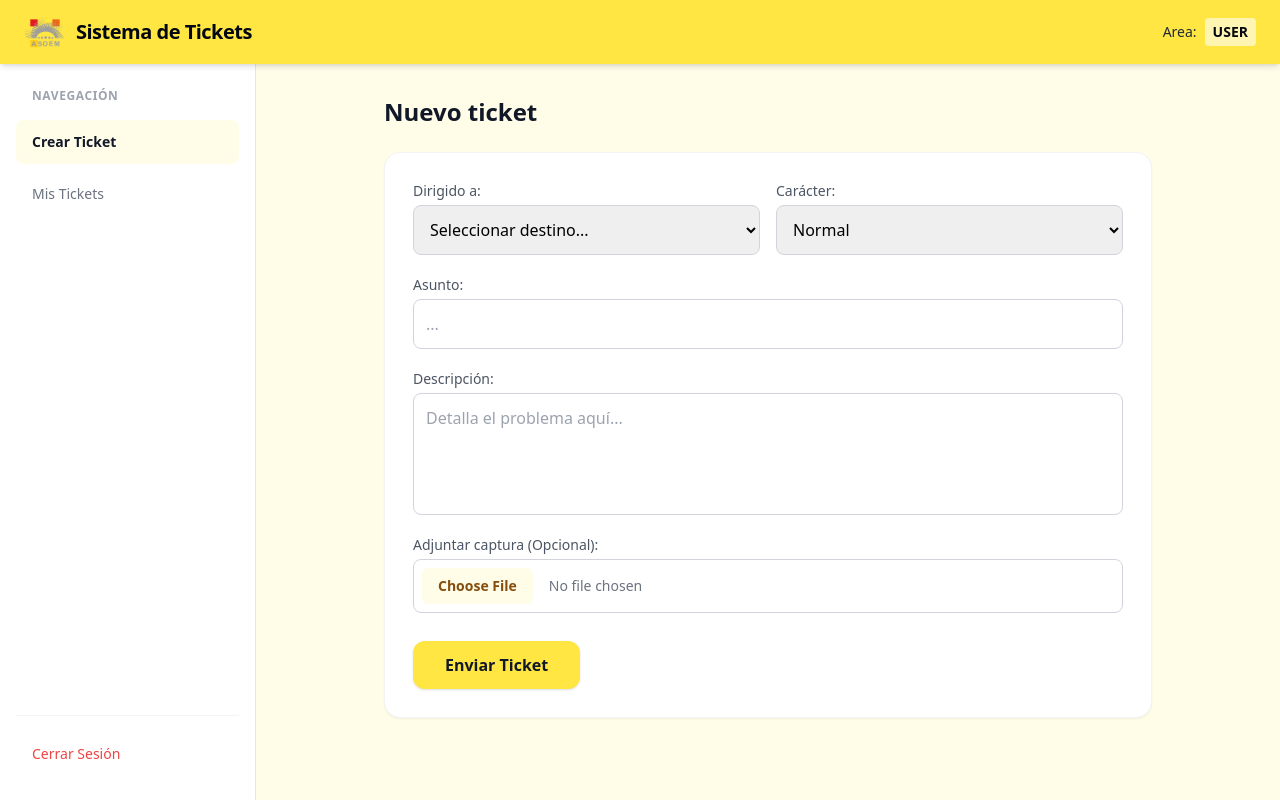
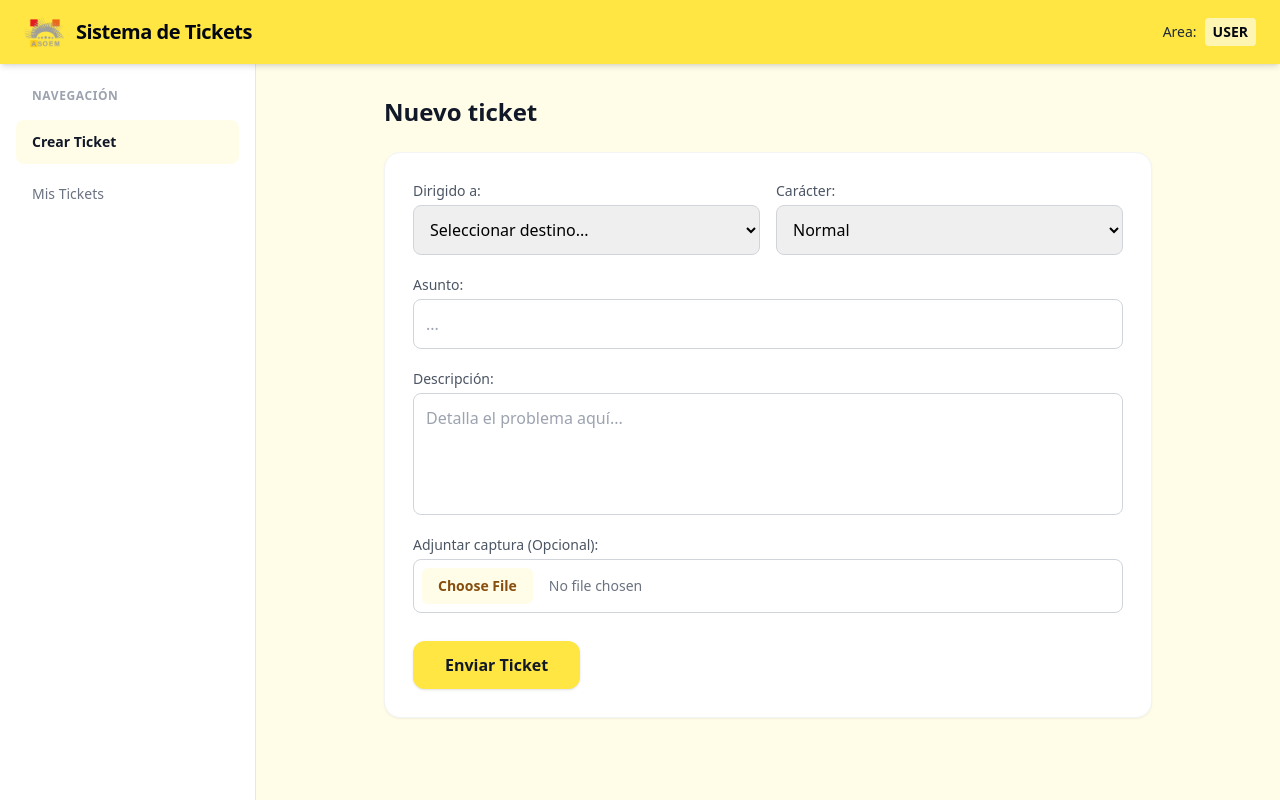
Before and after one commit to Emiliozalva/sistema-tickets, a React (Vite) app: page /panel in a window 1280 px wide. Built offline with nearby package versions, Linux system fonts and the light colour scheme; no server answers; sample sign-in values are in the browser's storage.

Commit message:
Tipeo de area y boton de cerrar sesion elimnado

```diff
--- a/src/components/layout/Navbar.jsx
+++ b/src/components/layout/Navbar.jsx
@@ -3,7 +3,14 @@ import logoImg from "../../assets/logoAsoem.png";
 
 export default function Navbar() {
   const { user } = useAuth();
-  const areaUsuario = user?.email?.split('@')[0]?.toUpperCase() || "ÁREA";
+
+
+  const areaGuardada = localStorage.getItem("areaUsuarioSSO");
+
+
+  const areaUsuario = areaGuardada
+    ? areaGuardada.toUpperCase()
+    : user?.email?.split('@')[0]?.toUpperCase() || "ÁREA";
 
   return (
     <header className="fixed top-0 left-0 right-0 h-16 bg-amarillo-vivo shadow-md z-50 flex items-center justify-between px-4 md:px-6">
--- a/src/components/layout/SidebarArea.jsx
+++ b/src/components/layout/SidebarArea.jsx
@@ -1,22 +1,10 @@
-import { NavLink, useNavigate } from "react-router-dom";
-import { auth } from "../../config/firebase";
-import { signOut } from "firebase/auth";
+import { NavLink } from "react-router-dom";
 import { useAuth } from "../../context/AuthContext";
 
 export default function SidebarArea() {
-  const navigate = useNavigate();
   const { user } = useAuth();
 
   const esAdmin = user?.email === "informatica@tickets.local";
-
-  const handleLogout = async () => {
-    try {
-      await signOut(auth);
-      navigate("/");
-    } catch (error) {
-      console.error("Error al cerrar sesión:", error);
-    }
-  };
 
   const linkClass = ({ isActive }) =>
     `flex flex-col md:flex-row items-center gap-1 md:gap-3 p-2 md:px-4 md:py-3 rounded-lg text-xs md:text-sm transition-colors duration-200
@@ -26,7 +14,7 @@ export default function SidebarArea() {
     }`;
 
   return (
-    <aside className="fixed bottom-0 left-0 right-0 h-16 bg-white border-t border-gray-200 z-40 flex flex-row justify-around items-center px-2 md:top-16 md:bottom-0 md:w-64 md:h-auto md:border-r md:border-t-0 md:flex-col md:justify-between md:px-4 md:py-6 md:items-stretch shadow-[0_-4px_6px_-1px_rgba(0,0,0,0.05)] md:shadow-none">
+    <aside className="fixed bottom-0 left-0 right-0 h-16 bg-white border-t border-gray-200 z-40 flex flex-row justify-around items-center px-2 md:top-16 md:bottom-0 md:w-64 md:h-auto md:border-r md:border-t-0 md:flex-col md:justify-start md:px-4 md:py-6 md:items-stretch shadow-[0_-4px_6px_-1px_rgba(0,0,0,0.05)] md:shadow-none">
 
       <nav className="flex flex-row justify-around w-full md:flex-col md:gap-2 md:justify-start">
         <p className="hidden md:block text-xs font-bold text-gray-400 uppercase tracking-wider px-4 mb-2">
@@ -52,16 +40,6 @@ export default function SidebarArea() {
         </NavLink>
       </nav>
 
-      <div className="flex items-center md:pt-4 md:mt-auto md:border-t md:border-gray-100">
-        <button
-          onClick={handleLogout}
-          className="flex flex-col md:flex-row items-center gap-1 md:gap-3 p-2 md:px-4 md:py-3 w-full rounded-lg text-xs md:text-sm font-medium text-red-500 hover:bg-red-50 hover:text-red-700 transition-colors"
-        >
-
-          <span className="hidden md:inline">Cerrar Sesión</span>
-          <span className="md:hidden mt-0.5">Salir</span>
-        </button>
-      </div>
     </aside>
   );
 }
--- a/src/pages/Login.jsx
+++ b/src/pages/Login.jsx
@@ -39,6 +39,7 @@ export default function Login() {
       if (dataUsuario.nombre) {
         localStorage.setItem("nombreUsuarioSSO", dataUsuario.nombre);
       }
+      localStorage.setItem("areaUsuarioSSO", dataUsuario.area);
 
       const areaFormateada = dataUsuario.area
         .toLowerCase()
@@ -68,6 +69,8 @@ export default function Login() {
     setError("");
 
     try {
+      localStorage.setItem("areaUsuarioSSO", username);
+
       const areaFormateada = username.toLowerCase().normalize("NFD").replace(/[\u0300-\u036f]/g, "").replace(/\s+/g, '');
       const emailFicticio = `${areaFormateada}@tickets.local`;
 
```
